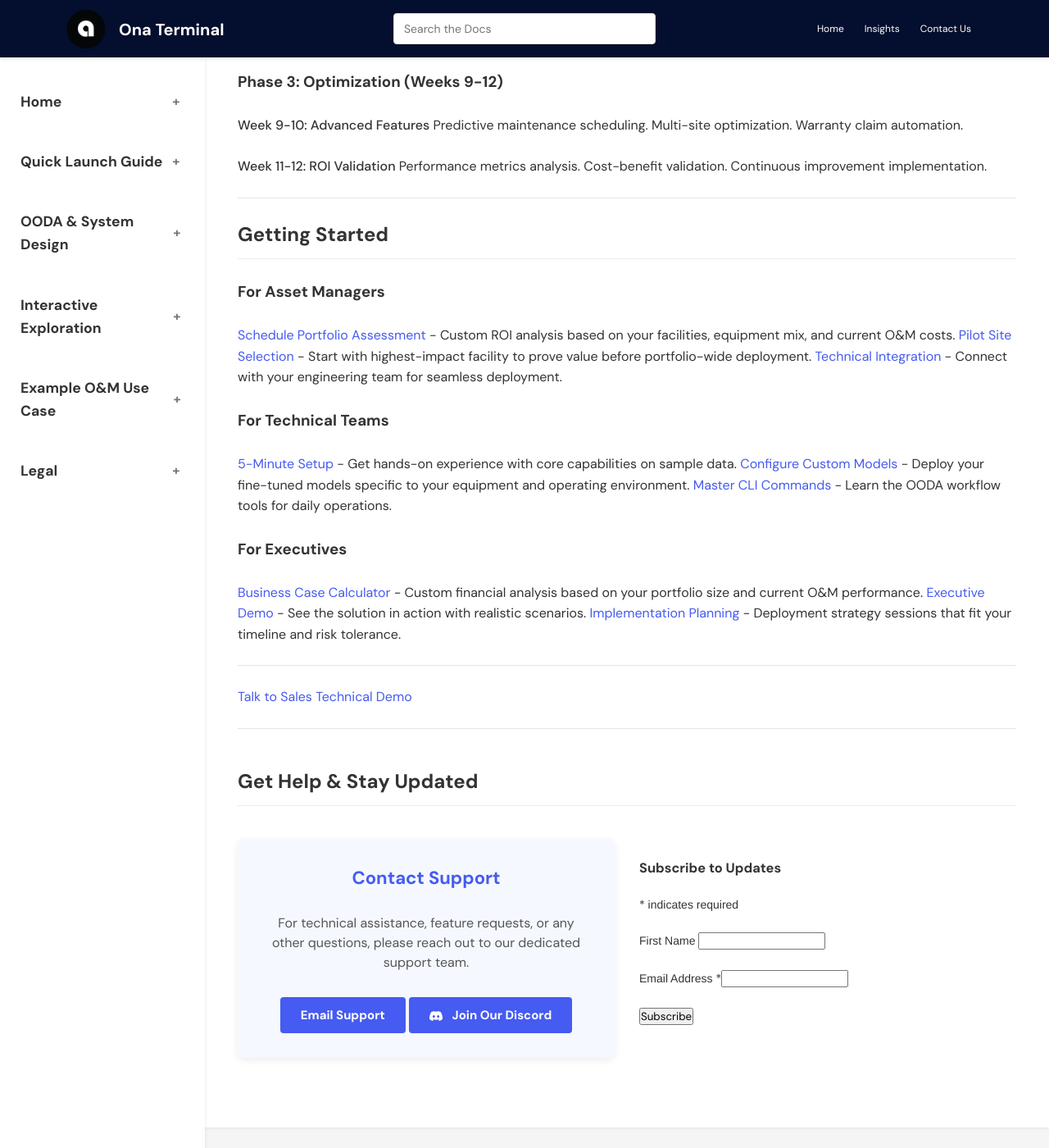
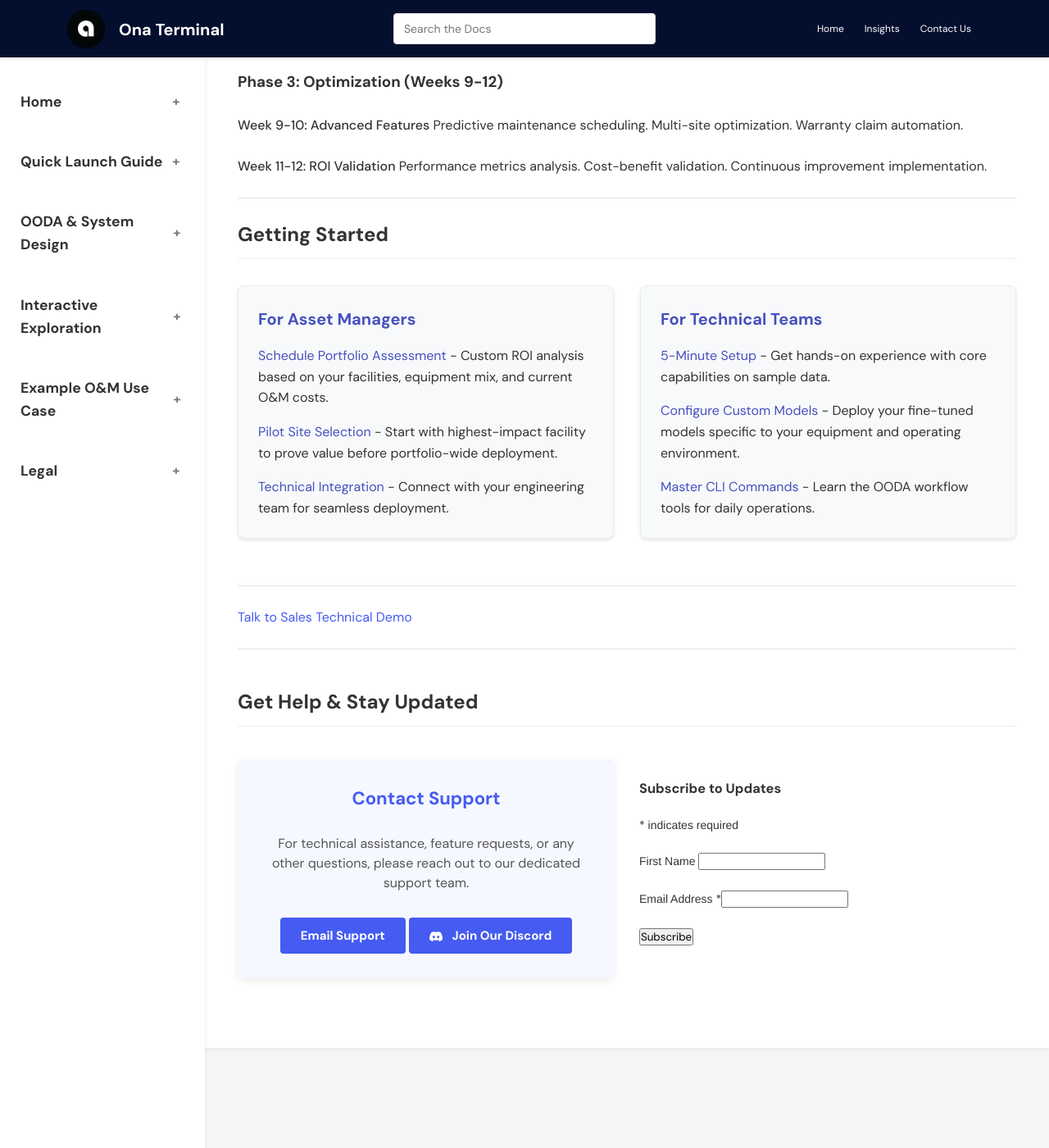
Before and after one commit to AsobaCloud/asobacode.github.io, a Jekyll site: the page built from om-use-case.md, in a window 1280 px wide and 1400 px high, scrolled down 4662 px. Shown: the whole window at 82% size. Built offline with Jekyll 4.4.1, drawn with Linux system fonts in a browser that asks for light colours; comment, search, counter and statistics services are not loaded.

Commit message:
updating style on use case 3

```diff
--- a/om-use-case.md
+++ b/om-use-case.md
@@ -193,20 +193,69 @@ Performance metrics analysis. Cost-benefit validation. Continuous improvement im
 ## Getting Started
 {: #getting-started }
 
-### For Asset Managers
-{: .fs-6 }
+<div class="getting-started-cards">
+  <div class="start-card">
+    <h3>For Asset Managers</h3>
+    <p><strong><a href="https://calendar.google.com/calendar/appointments/schedules/AcZssZ3-n_SUGacXWO0GDVkR9J1LCNwoUEUPH_kTw-_yeDaVuFaMysg0rIiZLUy9cKeZlcziEYgFG8Kx">Schedule Portfolio Assessment</a></strong> - Custom ROI analysis based on your facilities, equipment mix, and current O&M costs.</p>
+    <p><strong><a href="mailto:sales@asoba.co?subject=Pilot%20Site%20Implementation">Pilot Site Selection</a></strong> - Start with highest-impact facility to prove value before portfolio-wide deployment.</p>
+    <p><strong><a href="developers.html">Technical Integration</a></strong> - Connect with your engineering team for seamless deployment.</p>
+  </div>
 
-**[Schedule Portfolio Assessment](mailto:sales@asoba.co?subject=Portfolio%20Assessment%20Request)** - Custom ROI analysis based on your facilities, equipment mix, and current O&M costs. **[Pilot Site Selection](mailto:sales@asoba.co?subject=Pilot%20Site%20Implementation)** - Start with highest-impact facility to prove value before portfolio-wide deployment. **[Technical Integration](developers.html)** - Connect with your engineering team for seamless deployment.
+  <div class="start-card">
+    <h3>For Technical Teams</h3>
+    <p><strong><a href="developers.html">5-Minute Setup</a></strong> - Get hands-on experience with core capabilities on sample data.</p>
+    <p><strong><a href="loading-models.html">Configure Custom Models</a></strong> - Deploy your fine-tuned models specific to your equipment and operating environment.</p>
+    <p><strong><a href="using-commands.html">Master CLI Commands</a></strong> - Learn the OODA workflow tools for daily operations.</p>
+  </div>
+</div>
 
-### For Technical Teams
-{: .fs-6 }
+<style>
+.getting-started-cards {
+  display: grid;
+  grid-template-columns: 1fr 1fr;
+  gap: 2rem;
+  margin: 2rem 0;
+}
 
-**[5-Minute Setup](developers.html)** - Get hands-on experience with core capabilities on sample data. **[Configure Custom Models](loading-models.html)** - Deploy your fine-tuned models specific to your equipment and operating environment. **[Master CLI Commands](using-commands.html)** - Learn the OODA workflow tools for daily operations.
+.start-card {
+  background: #f8f9fa;
+  border: 1px solid #e9ecef;
+  border-radius: 8px;
+  padding: 1.5rem;
+  box-shadow: 0 2px 4px rgba(0,0,0,0.1);
+}
 
-### For Executives
-{: .fs-6 }
+.start-card h3 {
+  margin-top: 0;
+  margin-bottom: 1rem;
+  color: #4551bf;
+  font-size: 1.25rem;
+}
 
-**[Business Case Calculator](mailto:sales@asoba.co?subject=ROI%20Calculator%20Request)** - Custom financial analysis based on your portfolio size and current O&M performance. **[Executive Demo](mailto:sales@asoba.co?subject=Executive%20Demo%20Request)** - See the solution in action with realistic scenarios. **[Implementation Planning](mailto:sales@asoba.co?subject=Implementation%20Planning)** - Deployment strategy sessions that fit your timeline and risk tolerance.
+.start-card p {
+  margin-bottom: 1rem;
+}
+
+.start-card p:last-child {
+  margin-bottom: 0;
+}
+
+.start-card a {
+  color: #4551bf;
+  text-decoration: none;
+}
+
+.start-card a:hover {
+  text-decoration: underline;
+}
+
+@media (max-width: 768px) {
+  .getting-started-cards {
+    grid-template-columns: 1fr;
+    gap: 1rem;
+  }
+}
+</style>
 
 ---
 
```
